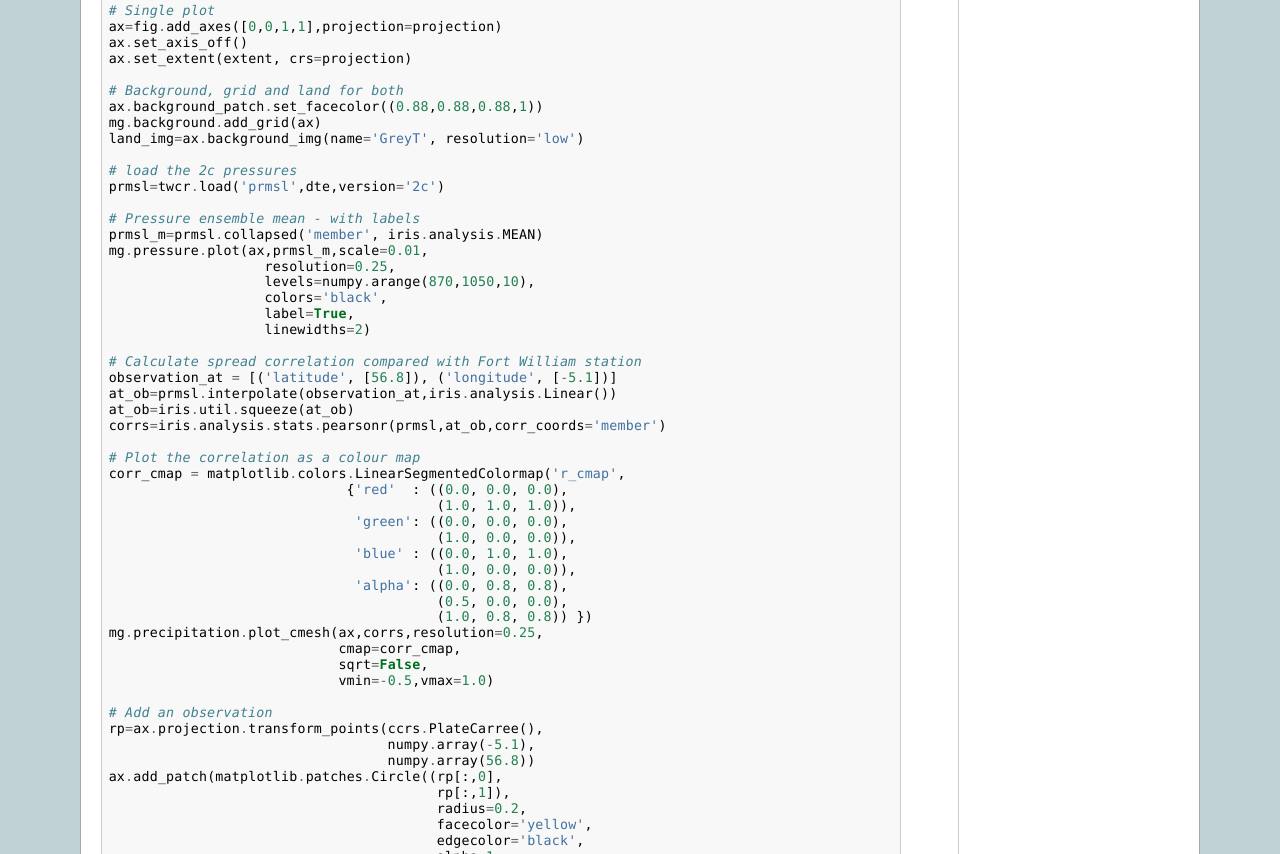
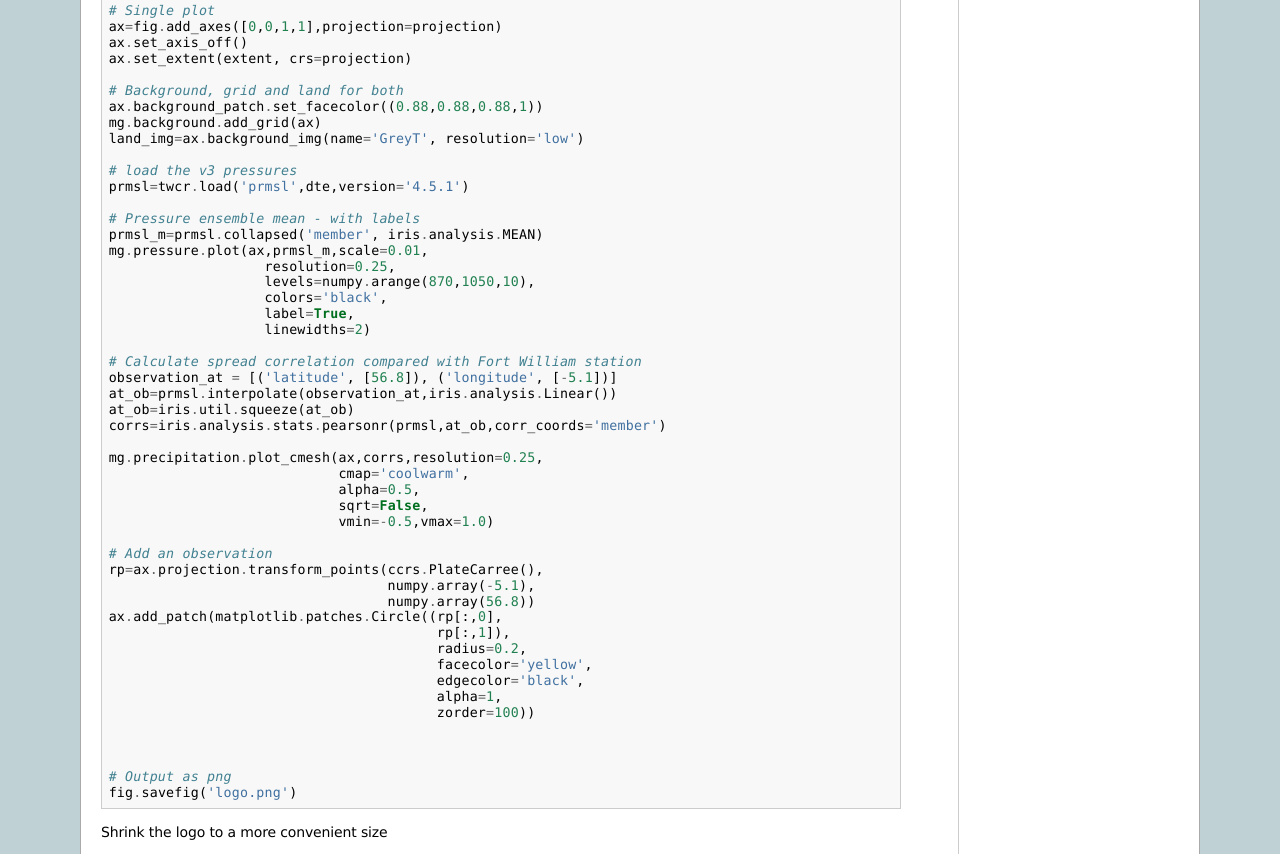
Before and after one commit to philip-brohan/offline_assimilation, a plain HTML site: page analyses/logo/logo.html in a window 1280 px wide. Shown: the part 1946-2800 px from the top of the page. Drawn offline with Linux system fonts and the light colour scheme.

Commit message:
Documentation update.

```diff
--- a/analyses/logo/logo.html
+++ b/analyses/logo/logo.html
@@ -59,7 +59,7 @@
 <p>The sole purpose of this figure is to make a colourful and relevant image for use as the project logo.</p>
 <div class="figure align-center" id="id1" style="width: 75%">
 <a class="reference internal image-reference" href="../../_images/logo.png"><img alt="../../_images/logo.png" src="../../_images/logo.png" style="width: 75%;" /></a>
-<p class="caption"><span class="caption-text">MSLP ensemble mean contours, and ensemble spread correlation with a hypothetical Fort William observation - from 20CRv2c.</span></p>
+<p class="caption"><span class="caption-text">MSLP ensemble mean contours, and ensemble spread correlation with a hypothetical Fort William observation - from 20CRv3.</span></p>
 </div>
 <p>The black lines are contours of the ensemble mean MSLP - at 1903:02:27:06, the time of the <a class="reference external" href="https://weatherrescue.wordpress.com/2017/10/12/february-1903-the-ulysses-storm/">Ulysses storm</a>. The yellow dot marks the location of a hypothetical new observation, the coloured shading marKs regions where the ensemble spread is correlated (red) or anti-correlated (blue) with the spread at the observation location (in other words - the regions where assimilating such an observation would have a substantial effect).</p>
 <div class="line-block">
@@ -68,7 +68,7 @@
 <p>Collect the reanalysis data (prmsl ensemble from 20CR2c for 1903):</p>
 <div class="highlight-python notranslate"><div class="highlight"><pre><span></span><span class="kn">import</span> <span class="nn">datetime</span>
 <span class="kn">import</span> <span class="nn">IRData.twcr</span> <span class="kn">as</span> <span class="nn">twcr</span>
-<span class="n">twcr</span><span class="o">.</span><span class="n">fetch</span><span class="p">(</span><span class="s1">&#39;prmsl&#39;</span><span class="p">,</span><span class="n">datetime</span><span class="o">.</span><span class="n">datetime</span><span class="p">(</span><span class="mi">1903</span><span class="p">,</span><span class="mi">2</span><span class="p">,</span><span class="mi">27</span><span class="p">),</span><span class="n">version</span><span class="o">=</span><span class="s1">&#39;2c&#39;</span><span class="p">)</span>
+<span class="n">twcr</span><span class="o">.</span><span class="n">fetch</span><span class="p">(</span><span class="s1">&#39;prmsl&#39;</span><span class="p">,</span><span class="n">datetime</span><span class="o">.</span><span class="n">datetime</span><span class="p">(</span><span class="mi">1903</span><span class="p">,</span><span class="mi">2</span><span class="p">,</span><span class="mi">27</span><span class="p">),</span><span class="n">version</span><span class="o">=</span><span class="s1">&#39;4.5.1&#39;</span><span class="p">)</span>
 </pre></div>
 </div>
 <p>Script to make the figure:</p>
@@ -133,8 +133,8 @@
 <span class="n">mg</span><span class="o">.</span><span class="n">background</span><span class="o">.</span><span class="n">add_grid</span><span class="p">(</span><span class="n">ax</span><span class="p">)</span>
 <span class="n">land_img</span><span class="o">=</span><span class="n">ax</span><span class="o">.</span><span class="n">background_img</span><span class="p">(</span><span class="n">name</span><span class="o">=</span><span class="s1">&#39;GreyT&#39;</span><span class="p">,</span> <span class="n">resolution</span><span class="o">=</span><span class="s1">&#39;low&#39;</span><span class="p">)</span>
 
-<span class="c1"># load the 2c pressures</span>
-<span class="n">prmsl</span><span class="o">=</span><span class="n">twcr</span><span class="o">.</span><span class="n">load</span><span class="p">(</span><span class="s1">&#39;prmsl&#39;</span><span class="p">,</span><span class="n">dte</span><span class="p">,</span><span class="n">version</span><span class="o">=</span><span class="s1">&#39;2c&#39;</span><span class="p">)</span>
+<span class="c1"># load the v3 pressures</span>
+<span class="n">prmsl</span><span class="o">=</span><span class="n">twcr</span><span class="o">.</span><span class="n">load</span><span class="p">(</span><span class="s1">&#39;prmsl&#39;</span><span class="p">,</span><span class="n">dte</span><span class="p">,</span><span class="n">version</span><span class="o">=</span><span class="s1">&#39;4.5.1&#39;</span><span class="p">)</span>
 
 <span class="c1"># Pressure ensemble mean - with labels</span>
 <span class="n">prmsl_m</span><span class="o">=</span><span class="n">prmsl</span><span class="o">.</span><span class="n">collapsed</span><span class="p">(</span><span class="s1">&#39;member&#39;</span><span class="p">,</span> <span class="n">iris</span><span class="o">.</span><span class="n">analysis</span><span class="o">.</span><span class="n">MEAN</span><span class="p">)</span>
@@ -151,19 +151,9 @@
 <span class="n">at_ob</span><span class="o">=</span><span class="n">iris</span><span class="o">.</span><span class="n">util</span><span class="o">.</span><span class="n">squeeze</span><span class="p">(</span><span class="n">at_ob</span><span class="p">)</span>
 <span class="n">corrs</span><span class="o">=</span><span class="n">iris</span><span class="o">.</span><span class="n">analysis</span><span class="o">.</span><span class="n">stats</span><span class="o">.</span><span class="n">pearsonr</span><span class="p">(</span><span class="n">prmsl</span><span class="p">,</span><span class="n">at_ob</span><span class="p">,</span><span class="n">corr_coords</span><span class="o">=</span><span class="s1">&#39;member&#39;</span><span class="p">)</span>
 
-<span class="c1"># Plot the correlation as a colour map</span>
-<span class="n">corr_cmap</span> <span class="o">=</span> <span class="n">matplotlib</span><span class="o">.</span><span class="n">colors</span><span class="o">.</span><span class="n">LinearSegmentedColormap</span><span class="p">(</span><span class="s1">&#39;r_cmap&#39;</span><span class="p">,</span>
-                             <span class="p">{</span><span class="s1">&#39;red&#39;</span>  <span class="p">:</span> <span class="p">((</span><span class="mf">0.0</span><span class="p">,</span> <span class="mf">0.0</span><span class="p">,</span> <span class="mf">0.0</span><span class="p">),</span>
-                                        <span class="p">(</span><span class="mf">1.0</span><span class="p">,</span> <span class="mf">1.0</span><span class="p">,</span> <span class="mf">1.0</span><span class="p">)),</span>
-                              <span class="s1">&#39;green&#39;</span><span class="p">:</span> <span class="p">((</span><span class="mf">0.0</span><span class="p">,</span> <span class="mf">0.0</span><span class="p">,</span> <span class="mf">0.0</span><span class="p">),</span>
-                                        <span class="p">(</span><span class="mf">1.0</span><span class="p">,</span> <span class="mf">0.0</span><span class="p">,</span> <span class="mf">0.0</span><span class="p">)),</span>
-                              <span class="s1">&#39;blue&#39;</span> <span class="p">:</span> <span class="p">((</span><span class="mf">0.0</span><span class="p">,</span> <span class="mf">1.0</span><span class="p">,</span> <span class="mf">1.0</span><span class="p">),</span>
-                                        <span class="p">(</span><span class="mf">1.0</span><span class="p">,</span> <span class="mf">0.0</span><span class="p">,</span> <span class="mf">0.0</span><span class="p">)),</span>
-                              <span class="s1">&#39;alpha&#39;</span><span class="p">:</span> <span class="p">((</span><span class="mf">0.0</span><span class="p">,</span> <span class="mf">0.8</span><span class="p">,</span> <span class="mf">0.8</span><span class="p">),</span>
-                                        <span class="p">(</span><span class="mf">0.5</span><span class="p">,</span> <span class="mf">0.0</span><span class="p">,</span> <span class="mf">0.0</span><span class="p">),</span>
-                                        <span class="p">(</span><span class="mf">1.0</span><span class="p">,</span> <span class="mf">0.8</span><span class="p">,</span> <span class="mf">0.8</span><span class="p">))</span> <span class="p">})</span>
 <span class="n">mg</span><span class="o">.</span><span class="n">precipitation</span><span class="o">.</span><span class="n">plot_cmesh</span><span class="p">(</span><span class="n">ax</span><span class="p">,</span><span class="n">corrs</span><span class="p">,</span><span class="n">resolution</span><span class="o">=</span><span class="mf">0.25</span><span class="p">,</span>
-                            <span class="n">cmap</span><span class="o">=</span><span class="n">corr_cmap</span><span class="p">,</span>
+                            <span class="n">cmap</span><span class="o">=</span><span class="s1">&#39;coolwarm&#39;</span><span class="p">,</span>
+                            <span class="n">alpha</span><span class="o">=</span><span class="mf">0.5</span><span class="p">,</span>
                             <span class="n">sqrt</span><span class="o">=</span><span class="kc">False</span><span class="p">,</span>
                             <span class="n">vmin</span><span class="o">=-</span><span class="mf">0.5</span><span class="p">,</span><span class="n">vmax</span><span class="o">=</span><span class="mf">1.0</span><span class="p">)</span>
 
```
Also changed, not shown: _images/logo.png, _sources/analyses/logo/logo.rst.txt, _static/logo_small.png, searchindex.js.
